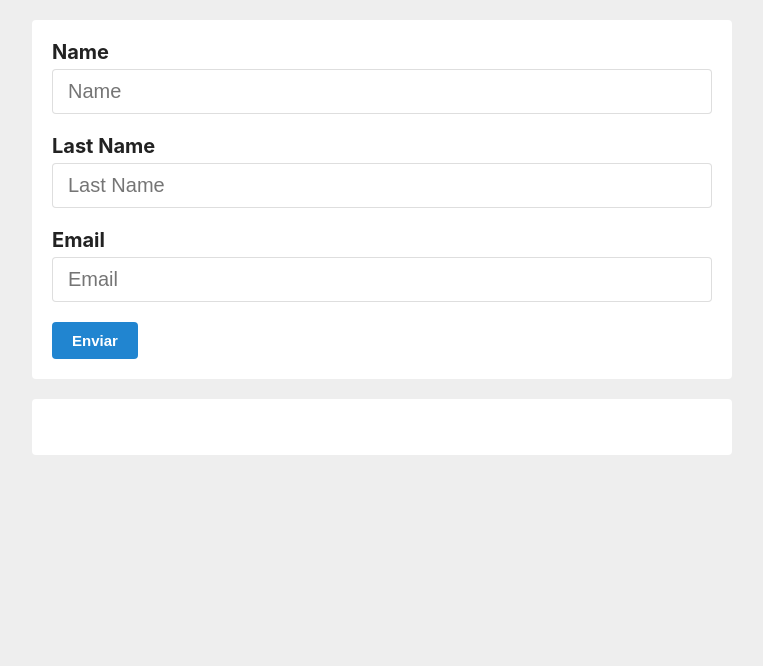
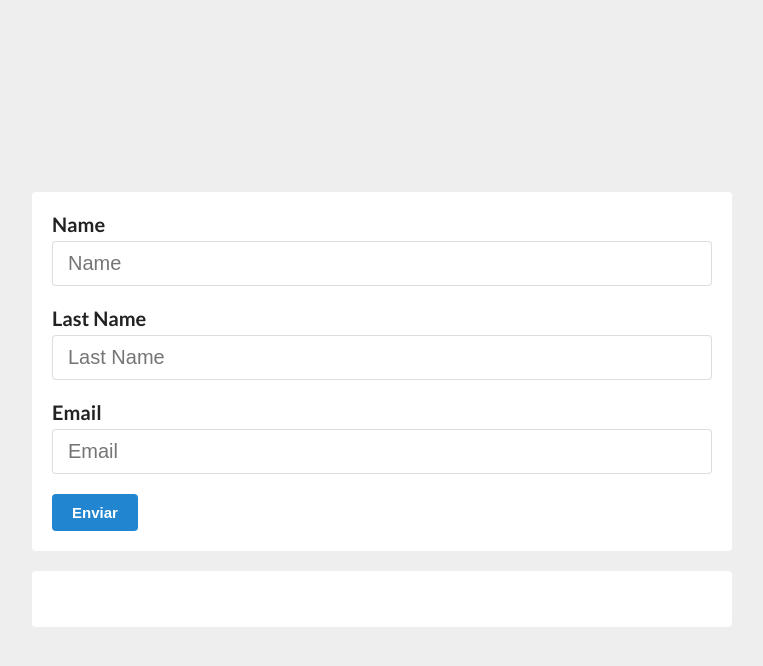
Before and after one commit to yerald-mora/react-course, a React (Create React App) app in the folder user-manager/: page / in a window 1280 px wide. Shown: the top 666 px of the page, without its empty margins (258-1021 px from the left). Built offline with nearby package versions, Linux system fonts and the light colour scheme.

Commit message:
Extract form to a component
This to prevent re-render all the app when the form state change.

```diff
--- a/user-manager/public/index.html
+++ b/user-manager/public/index.html
@@ -24,7 +24,10 @@
       work correctly both with client-side routing and a non-root public URL.
       Learn how to configure a non-root public URL by running `npm run build`.
     -->
-    <title>React App</title>
+    <title>User Manager</title>
+    <link rel="preconnect" href="https://fonts.googleapis.com">
+    <link rel="preconnect" href="https://fonts.gstatic.com" crossorigin>
+    <link href="https://fonts.googleapis.com/css2?family=Lato:ital,wght@0,700;1,400&display=swap" rel="stylesheet">
   </head>
   <body>
     <noscript>You need to enable JavaScript to run this app.</noscript>
--- a/user-manager/src/App.js
+++ b/user-manager/src/App.js
@@ -1,38 +1,32 @@
-import useForm from './Hooks/UseForm'
-import Input from './Components/Input'
+
 import Card from './Components/Card'
 import Container from './Components/Container'
-import Button from './Components/Button'
+
 import { useState } from 'react'
+import UserForm from './Components/UserForm'
 
 function App(){
   const [users, setUsers] = useState([])
-  const[form,handleChange, reset] = useForm({name:'', lastName:'', email:''})
 
-  const submit = (e) => {
-    e.preventDefault();
+  const submit = (user) => {
     setUsers([
       ...users,
-      form
+      user
     ]);
-    reset();
   }
+
+  console.log(users);
 
   return(
     <Container>
       <Card>
-        <form onSubmit={submit}>
-          <Input label='Name' name='name' placeholder='Name' value={form.name} onChange={handleChange}/>
-          <Input label='Last Name' name='lastName' placeholder='Last Name' value={form.lastName} onChange={handleChange}/>
-          <Input label='Email' name='email' placeholder='Email' value={form.email} onChange={handleChange}/>
-          <Button>Enviar</Button>
-        </form>
+        <UserForm submit={submit}/>
       </Card>
 
       <Card>
         <ul>
           {users.map(u =>
-            <li>{`${u.name} ${u.lastName} ${u.email}`}</li>)}
+            <li key={u.email}>{`${u.name} ${u.lastName} ${u.email}`}</li>)}
         </ul>
       </Card>
     </Container>
--- a/user-manager/src/Components/Container.css
+++ b/user-manager/src/Components/Container.css
@@ -2,4 +2,5 @@
   max-width: 700px;
   margin-left: auto;
   margin-right: auto;
+  margin-top: 15%;
 }
--- /dev/null
+++ b/user-manager/src/Components/UserForm.js
@@ -0,0 +1,22 @@
+import Input from './Input'
+import Button from './Button'
+import useForm from '../Hooks/UseForm'
+
+const UserForm = ({submit}) => {
+    const[form,handleChange, reset] = useForm({name:'', lastName:'', email:''});
+    const handleSubmit = (e) =>{
+        e.preventDefault();
+        submit(form);
+        reset();
+    }
+    return(
+        <form onSubmit={handleSubmit}>
+          <Input label='Name' name='name' placeholder='Name' value={form.name} onChange={handleChange}/>
+          <Input label='Last Name' name='lastName' placeholder='Last Name' value={form.lastName} onChange={handleChange}/>
+          <Input label='Email' name='email' placeholder='Email' value={form.email} onChange={handleChange}/>
+          <Button>Enviar</Button>
+        </form>
+    )
+}
+
+export default UserForm;
--- a/user-manager/src/index.css
+++ b/user-manager/src/index.css
@@ -1,8 +1,6 @@
 body {
   margin: 0;
-  font-family: -apple-system, BlinkMacSystemFont, "Segoe UI", "Roboto", "Oxygen",
-    "Ubuntu", "Cantarell", "Fira Sans", "Droid Sans", "Helvetica Neue",
-    sans-serif;
+  font-family: Lato, sans-serif;
   -webkit-font-smoothing: antialiased;
   -moz-osx-font-smoothing: grayscale;
   background-color: #eee;
```
